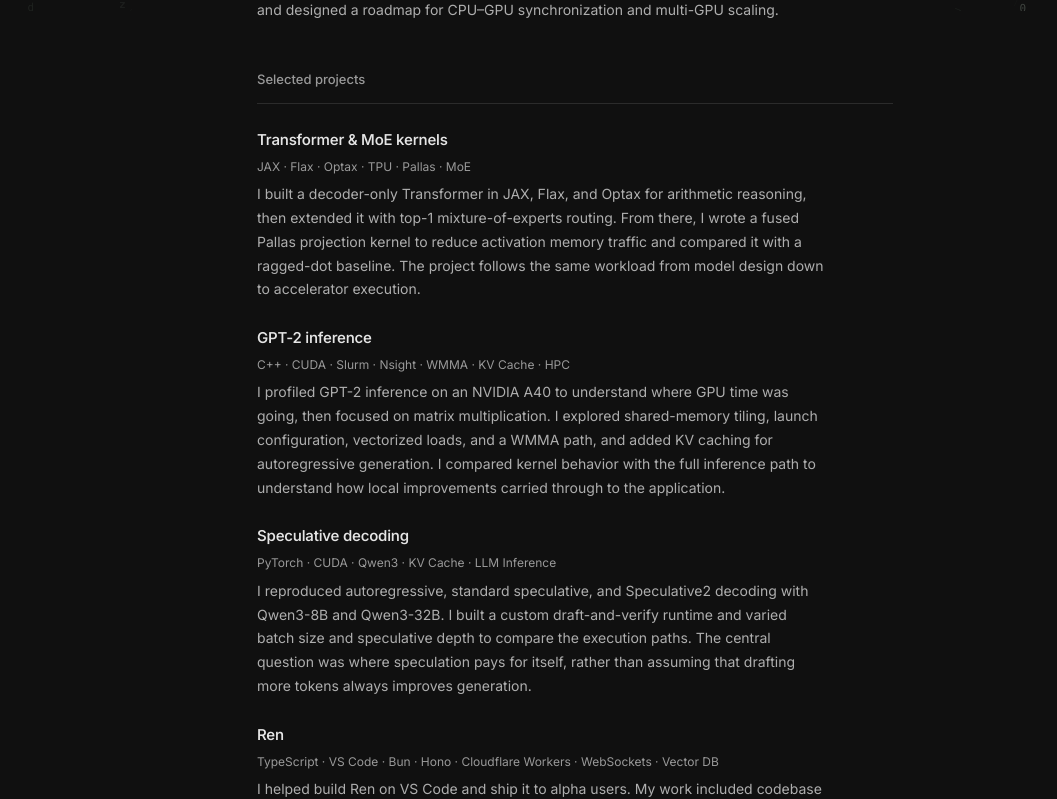
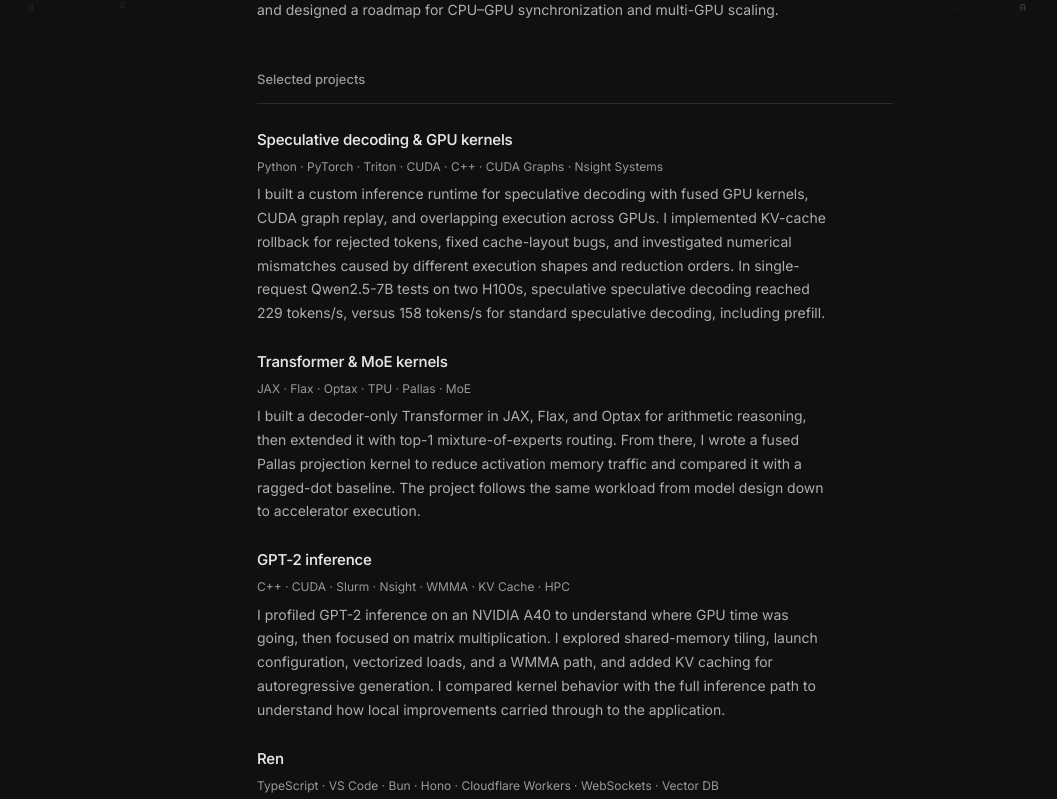
Before and after one commit to GoyalIshaan/personal-website, a Next.js app: page / in a window 1280 px wide. Shown: the part 789-1588 px from the top of the page, without its empty margins (65-1122 px from the left). Built offline with nearby package versions, Linux system fonts and the light colour scheme.

Commit message:
Feature speculative runtime and document scoped H100 results

```diff
--- a/app/page.tsx
+++ b/app/page.tsx
@@ -3,9 +3,9 @@ import { DATA } from "@/data/resume";
 import { ProjectEntry } from "@/components/project-entry";
 
 const selectedTitles: Record<string, string> = {
+  "Speculative Decoding Runtime & GPU Kernel Lab": "Speculative decoding & GPU kernels",
   "JAX Transformer + MoE Kernel Optimization": "Transformer & MoE kernels",
   "GPT-2 Inference Optimization": "GPT-2 inference",
-  "Speculative Decoding Systems Reproduction": "Speculative decoding",
   "Ren - Agentic IDE": "Ren",
   VidSmith: "VidSmith",
 };
--- a/data/resume.tsx
+++ b/data/resume.tsx
@@ -168,7 +168,7 @@ export const DATA = {
       dates: "Jun 2026",
       active: true,
       featured: true,
-      featuredRank: 1,
+      featuredRank: 2,
       category: "AI/ML",
       filterGroup: "AI and ML",
       summary:
@@ -185,20 +185,20 @@ export const DATA = {
       video: "",
     },
     {
-      title: "Speculative Decoding Systems Reproduction",
+      title: "Speculative Decoding Runtime & GPU Kernel Lab",
       dates: "Apr 2026",
       active: true,
       featured: true,
-      featuredRank: 2,
+      featuredRank: 1,
       category: "AI/ML",
       filterGroup: "AI and ML",
       summary:
-        "I built a Qwen3 draft-and-verify runtime to study when speculative decoding saves work and when the extra drafting overhead cancels out the benefit.",
+        "I built a custom BF16 speculative-decoding runtime with CUDA graphs, rollback-safe KV caches, multi-GPU draft forecasting, and specialized Triton kernels.",
       impact:
-        "Compared decoding strategies across batching and speculative-depth settings.",
+        "Connected speculative execution, GPU kernels, cache-state management, and numerical/performance evaluation.",
       description:
-        "I reproduced autoregressive, standard speculative, and Speculative2 decoding with Qwen3-8B and Qwen3-32B. I built a custom draft-and-verify runtime and varied batch size and speculative depth to compare the execution paths. The central question was where speculation pays for itself, rather than assuming that drafting more tokens always improves generation.",
-      technologies: ["PyTorch", "CUDA", "Qwen3", "KV Cache", "LLM Inference"],
+        "I built a custom inference runtime for speculative decoding with fused GPU kernels, CUDA graph replay, and overlapping execution across GPUs. I implemented KV-cache rollback for rejected tokens, fixed cache-layout bugs, and investigated numerical mismatches caused by different execution shapes and reduction orders. In single-request Qwen2.5-7B tests on two H100s, speculative speculative decoding reached 229 tokens/s, versus 158 tokens/s for standard speculative decoding, including prefill.",
+      technologies: ["Python", "PyTorch", "Triton", "CUDA", "C++", "CUDA Graphs", "Nsight Systems"],
       links: [],
       image: "/projects/speculative-decoding.webp",
       imageAlt:
```
